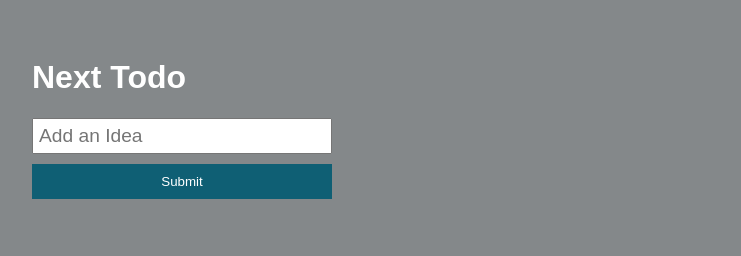
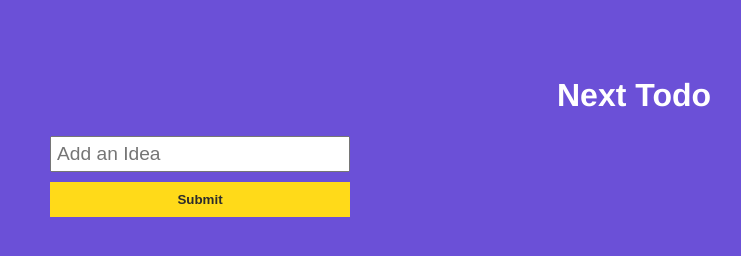
Before and after one commit to AbdallaAlhag-dev/SDHacks, a website: page public/index.html in a window 1280 px wide. Shown: the whole page, without its empty margins (6-747 px from the left). Drawn offline with nearby package versions, Linux system fonts and the light colour scheme.

Commit message:
Update main.css

```diff
--- a/public/main.css
+++ b/public/main.css
@@ -1,7 +1,8 @@
 body {
-  padding: 30px;
-  background-color: #84888a;
-  font-family: Arial, sans-serif;
+  text-align: center;
+  padding: 48px;
+  background-color: #6B50D7;
+  font-family: "Greycliff Bold", "Helvetica Neue", Helvetica, sans-serif;
   color: #fff;
 }
 
@@ -20,9 +21,10 @@ input {
 
 button {
   padding: 10px;
-  background-color: #0f5f74;
+  background-color: #FFDA19;
   border: none;
-  color: #fff;
+  color: #2C2C2C;
+  font-weight: bold;
 }
 
 button:hover {
```
